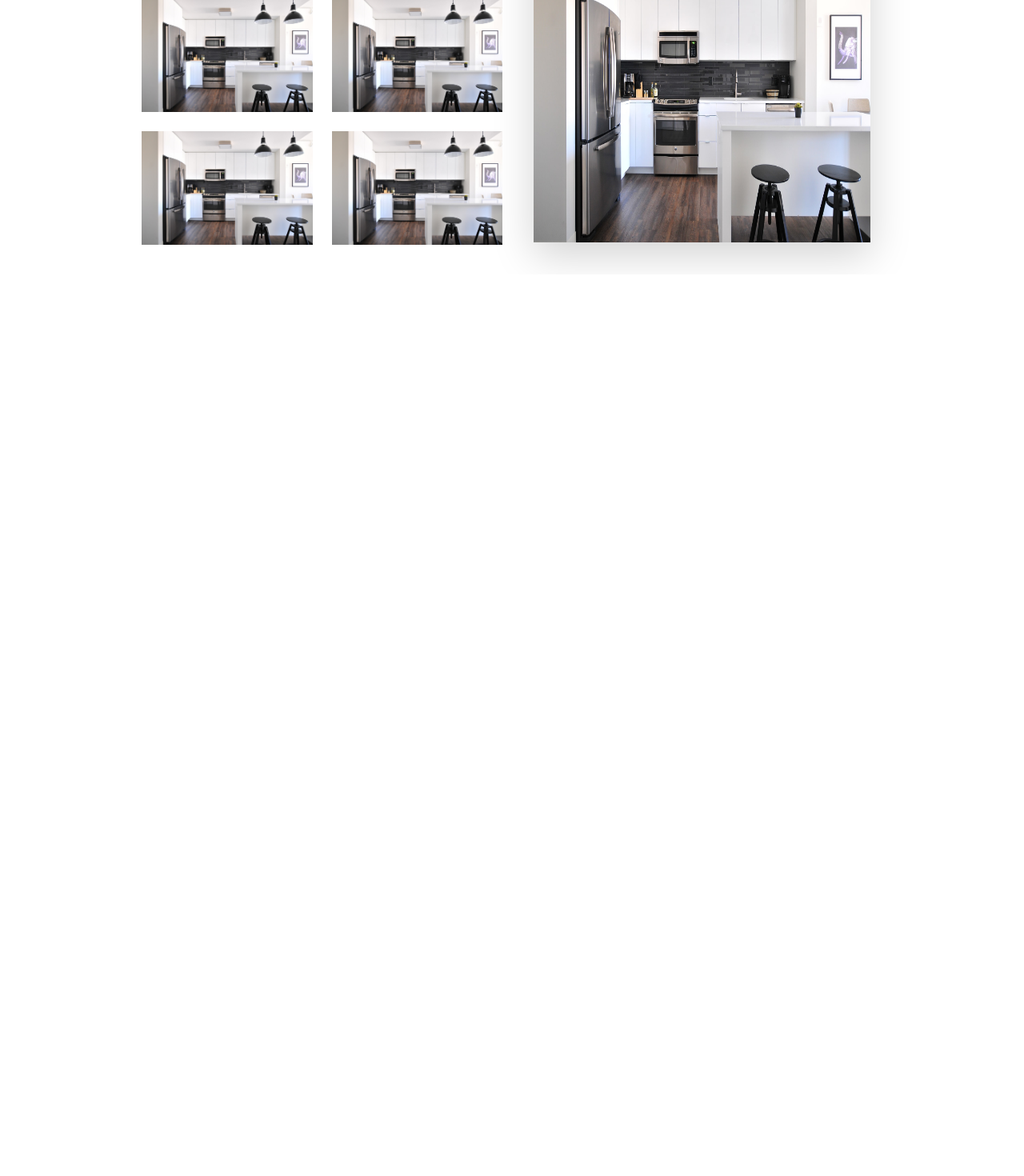
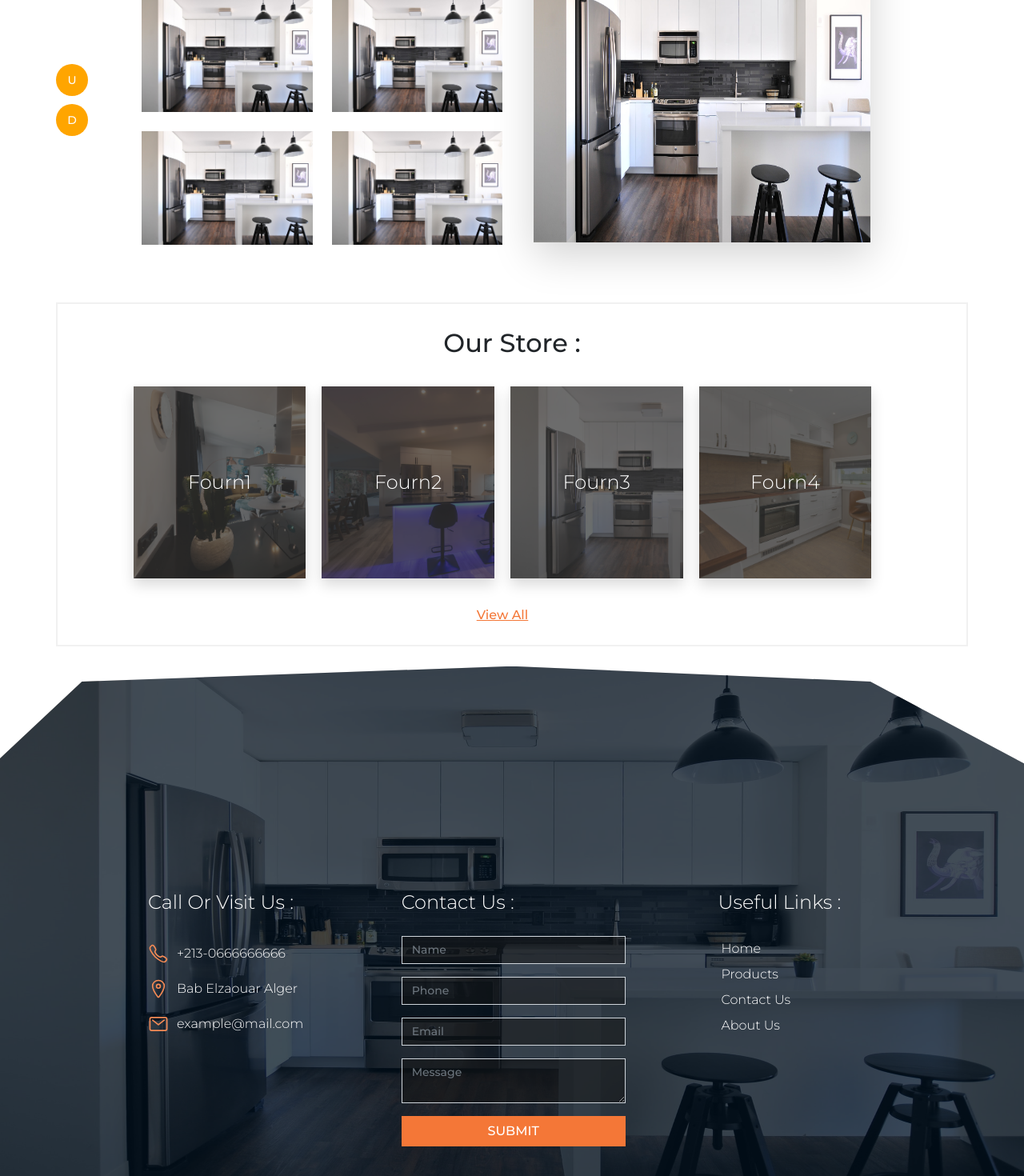
Before and after one commit to oucifkarim01/kitchenfourn, a React (Create React App) app: page / in a window 1280 px wide. Shown: the part 1720-3190 px from the top of the page at 80% size. Before the commit the page ends 2063 px from the top, so only its background shows below. Built offline with nearby package versions, Linux system fonts and the light colour scheme.

Commit message:
index completed

```diff
--- a/package.json
+++ b/package.json
@@ -8,6 +8,7 @@
     "@testing-library/user-event": "^12.2.2",
     "react": "^17.0.1",
     "react-dom": "^17.0.1",
+    "react-icons": "^4.1.0",
     "react-scripts": "4.0.1",
     "web-vitals": "^0.2.4"
   },
--- a/src/index.css
+++ b/src/index.css
@@ -176,6 +176,9 @@ a:hover {
   background-color: rgba(255, 255, 255, 0.85);
 }
 /* Our Projects */
+.projects-block .container {
+  position: relative;
+}
 .projects-block .section__title .desc {
   max-width: 80%;
   font-size: 14px;
@@ -195,3 +198,128 @@ a:hover {
 .projects-block .active_project {
   padding: 15px;
 }
+.projects-block .buttons {
+  position: absolute;
+  top: 42%;
+  left: 0;
+}
+.projects-block .buttons .btn {
+  display: block;
+  background: orange;
+  border-radius: 50%;
+  font-size: 14px;
+  line-height: 26px;
+  height: 40px;
+  width: 40px;
+  margin: 10px 0;
+  color: #fff;
+  transition: 0.12s all ease-in-out;
+}
+.projects-block .buttons .btn:hover {
+  background: orangered;
+  box-shadow: 0 0.5rem 1rem rgba(0, 0, 0, 0.15) !important;
+}
+/* Store Part*/
+.store-block .container {
+  border: 2px solid rgb(221 221 221 / 40%);
+  padding: 25px 0;
+}
+
+.store-block .section_content {
+  margin-top: 20px;
+}
+.store-block .product__item {
+  padding: 10px;
+}
+.store-block .product__item .product_bg {
+  background-size: cover;
+  background-repeat: no-repeat;
+  transition: all 0.12s ease-in-out;
+  box-shadow: 0 0.5rem 1rem rgba(0, 0, 0, 0.15) !important;
+}
+
+.store-block .product_inner {
+  height: 240px;
+  display: flex;
+  justify-content: center;
+  align-items: center;
+  background: rgba(51, 51, 51, 0.712);
+  /* background-color: red; */
+  color: #fff;
+  cursor: pointer;
+}
+.store-block .product_bg:hover {
+  box-shadow: 0 0.5rem 1rem rgba(0, 0, 0, 0.25) !important;
+}
+
+/* footer styles */
+.footer {
+  /* clip-path: circle(77.4% at 67% 36%); */
+  background-size: 100% 100%;
+  background-repeat: no-repeat;
+  clip-path: polygon(50% 0%, 85% 3%, 100% 19%, 100% 100%, 0 100%, 0 18%, 8% 3%);
+}
+.footer .footer_inner {
+  --max-inp-wd: 280px;
+  box-sizing: border-box;
+  padding: 20px 0;
+  height: 80vh;
+  min-height: 550px;
+  background: #00101dbd;
+}
+.footer_inner .footer_content {
+  /* margin-top: 75px; */
+  height: 100%;
+  display: flex;
+  align-items: flex-end;
+}
+
+.footer_form .form-control {
+  background: transparent;
+  border-radius: 0;
+  font-size: 14px;
+  max-width: var(--max-inp-wd);
+  background: #15151585;
+  color: #ccc;
+}
+.footer_form .btn {
+  width: var(--max-inp-wd);
+}
+.footer_block {
+  padding: 20px;
+}
+.footer_block .block_content ul {
+  list-style-type: none;
+  margin: 0;
+  padding: 0;
+}
+.footer_block .block_content ul li {
+  font-size: 16px;
+  font-weight: 300;
+}
+.call_block .block_content ul li {
+  display: flex;
+  align-items: center;
+}
+.footer_block .block_content ul li svg {
+  color: rgb(246, 139, 85);
+  font-size: 26px;
+  font-weight: bold;
+}
+.footer_block .block_content ul li a {
+  padding: 10px;
+  text-decoration: none;
+  color: #fff;
+  transition: 0.15s all ease-in-out;
+  /* margin-left: 15px; */
+}
+.footer_block .block_content ul li a:hover {
+  color: var(--primary-color) !important;
+}
+.footer_block.links_block .block_content ul li a {
+  padding: 4px;
+  display: block;
+}
+.footer_block.links_block .block_content ul li a:hover {
+  background: #00000088;
+}
--- a/src/src/App.js
+++ b/src/src/App.js
@@ -1,11 +1,13 @@
 import Header from "./header/header";
 import Main from "./main/Main";
+import Footer from "./footer/footer";
 
 function App() {
   return (
     <>
       <Header />
       <Main />
+      <Footer />
     </>
   );
 }
--- /dev/null
+++ b/src/src/footer/footer.js
@@ -0,0 +1,124 @@
+import React from "react";
+import {
+  IoLocationOutline,
+  IoMailOutline,
+  IoCallOutline,
+} from "react-icons/io5";
+
+function Footer() {
+  return (
+    <footer
+      className="footer fluid-container"
+      style={{
+        backgroundImage: `url('${process.env.PUBLIC_URL}/assets/images/header.jpg')`,
+      }}
+    >
+      <div className="footer_inner ">
+        <div className="footer_content">
+          <div className="content-inner container ">
+            <div className="row justify-content-center">
+              <div className="col-md-10">
+                <div className="row">
+                  <div className="col-md-4 footer_block call_block">
+                    <div className="block_title mb-4 text text-white text-capitalize fw-light fs-4">
+                      Call or Visit Us :
+                    </div>
+                    <div className="block_content">
+                      <ul>
+                        <li>
+                          <IoCallOutline />
+                          <a href="tel:0666666666">+213-0666666666</a>
+                        </li>
+                        <li>
+                          <IoLocationOutline />
+                          <a>Bab Elzaouar Alger</a>
+                        </li>
+                        <li>
+                          <IoMailOutline />
+                          <a href="mailto:example@mail.com">example@mail.com</a>
+                        </li>
+                      </ul>
+                    </div>
+                  </div>
+
+                  <div className="col-md-5 footer_block contact_block">
+                    <div className="block_title mb-4 text text-white text-capitalize fw-light fs-4">
+                      Contact Us :
+                    </div>
+                    <div className="block_content">
+                      <form className="footer_form">
+                        <div className="mb-3">
+                          <input
+                            type="text"
+                            className="form-control"
+                            id="name"
+                            placeholder="Name"
+                          />
+                        </div>
+                        <div className="mb-3">
+                          <input
+                            type="phone"
+                            className="form-control"
+                            id="phone"
+                            placeholder="Phone"
+                          />
+                        </div>
+                        <div className="mb-3">
+                          <input
+                            type="email"
+                            className="form-control"
+                            id="exampleInputEmail1"
+                            aria-describedby="emailHelp"
+                            placeholder="Email"
+                          />
+                        </div>
+                        <div className="mb-3">
+                          <textarea
+                            type="text"
+                            className="form-control"
+                            id="Message"
+                            placeholder="Message"
+                          />
+                        </div>
+                        <button
+                          type="submit"
+                          className="text-white btn btn-primary"
+                        >
+                          Submit
+                        </button>
+                      </form>
+                    </div>
+                  </div>
+
+                  <div className="col-md-3 footer_block links_block">
+                    <div className="block_title mb-4 text text-white text-capitalize fw-light fs-4">
+                      Useful Links :
+                    </div>
+                    <div className="block_content">
+                      <ul>
+                        <li>
+                          <a href="/">Home</a>
+                        </li>
+                        <li>
+                          <a href="">Products</a>
+                        </li>
+                        <li>
+                          <a href="">Contact Us</a>
+                        </li>
+                        <li>
+                          <a href="">About Us</a>
+                        </li>
+                      </ul>
+                    </div>
+                  </div>
+                </div>
+              </div>
+            </div>
+          </div>
+        </div>
+      </div>
+    </footer>
+  );
+}
+
+export default Footer;
--- a/src/src/main/Main.js
+++ b/src/src/main/Main.js
@@ -1,6 +1,7 @@
 import Services from "./services/services";
 import AboutUs from "./aboutus/about";
 import OurProjects from "./projects/project";
+import Store from "./store/store";
 
 function MainContent() {
   return (
@@ -8,6 +9,7 @@ function MainContent() {
       <Services />
       <AboutUs />
       <OurProjects />
+      <Store />
     </>
   );
 }
--- a/src/src/main/projects/project.js
+++ b/src/src/main/projects/project.js
@@ -56,6 +56,10 @@ function OurProjects() {
             </div>
           </div>
         </div>
+        <div className="buttons">
+          <div className="btn up_btn">U</div>
+          <div className="btn up_btn">D</div>
+        </div>
       </div>
     </div>
   );
--- /dev/null
+++ b/src/src/main/store/store.js
@@ -0,0 +1,62 @@
+const products = [
+  {
+    name: "Fourn1",
+    picture: `/assets/images/service_kit.jpg`,
+  },
+  {
+    name: "Fourn2",
+    picture: `/assets/images/service_kit1.jpg`,
+  },
+  {
+    name: "Fourn3",
+    picture: `/assets/images/header.jpg`,
+  },
+  {
+    name: "Fourn4",
+    picture: `/assets/images/about.jpg`,
+  },
+];
+
+function Store() {
+  return (
+    <div className="store-block fluid-container section-block" id="projects">
+      <div className="container store-block__inner">
+        <div className="row justify-content-center">
+          <div className="col-md-10">
+            <div className="row">
+              <div className="section_title">
+                <div className="text text-center fs-2">Our Store :</div>
+              </div>
+              <div className="section_content row">
+                {products.map(({ name, picture }) => (
+                  <div key={name} className="col-md-3 product__item">
+                    <div
+                      className="product_bg"
+                      style={{
+                        backgroundImage: `url('${process.env.PUBLIC_URL}${picture}')`,
+                      }}
+                    >
+                      <div className="product_inner">
+                        <div className="product_name fs-4 fw-light">{name}</div>
+                      </div>
+                    </div>
+                  </div>
+                ))}
+              </div>
+              <div className="row">
+                <a
+                  href="#products"
+                  className="text mt-4 text-center viewall_button"
+                >
+                  View All
+                </a>
+              </div>
+            </div>
+          </div>
+        </div>
+      </div>
+    </div>
+  );
+}
+
+export default Store;
```
Also changed, not shown: 2 other files (tests, documents, lock files or other folders).
